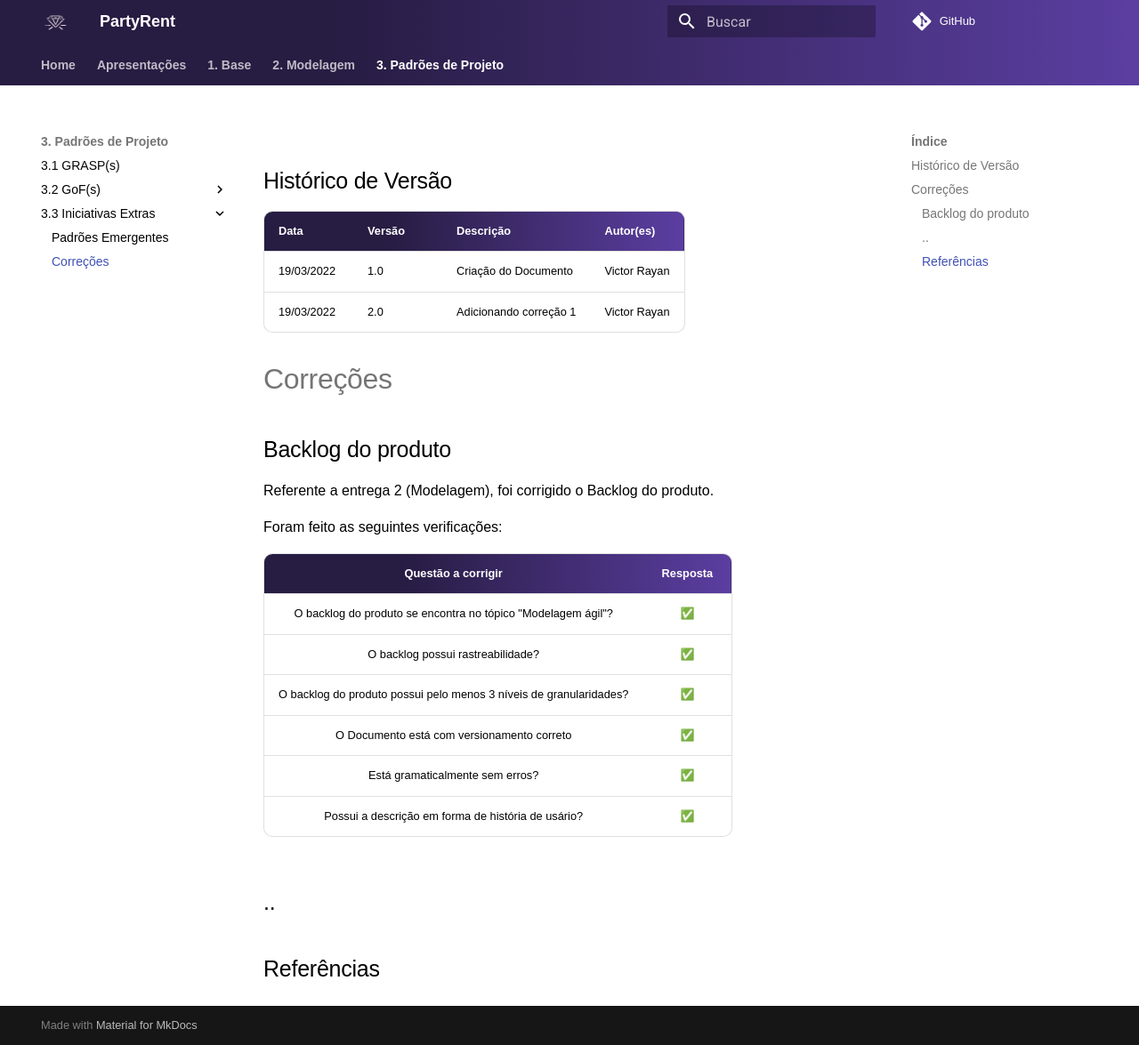
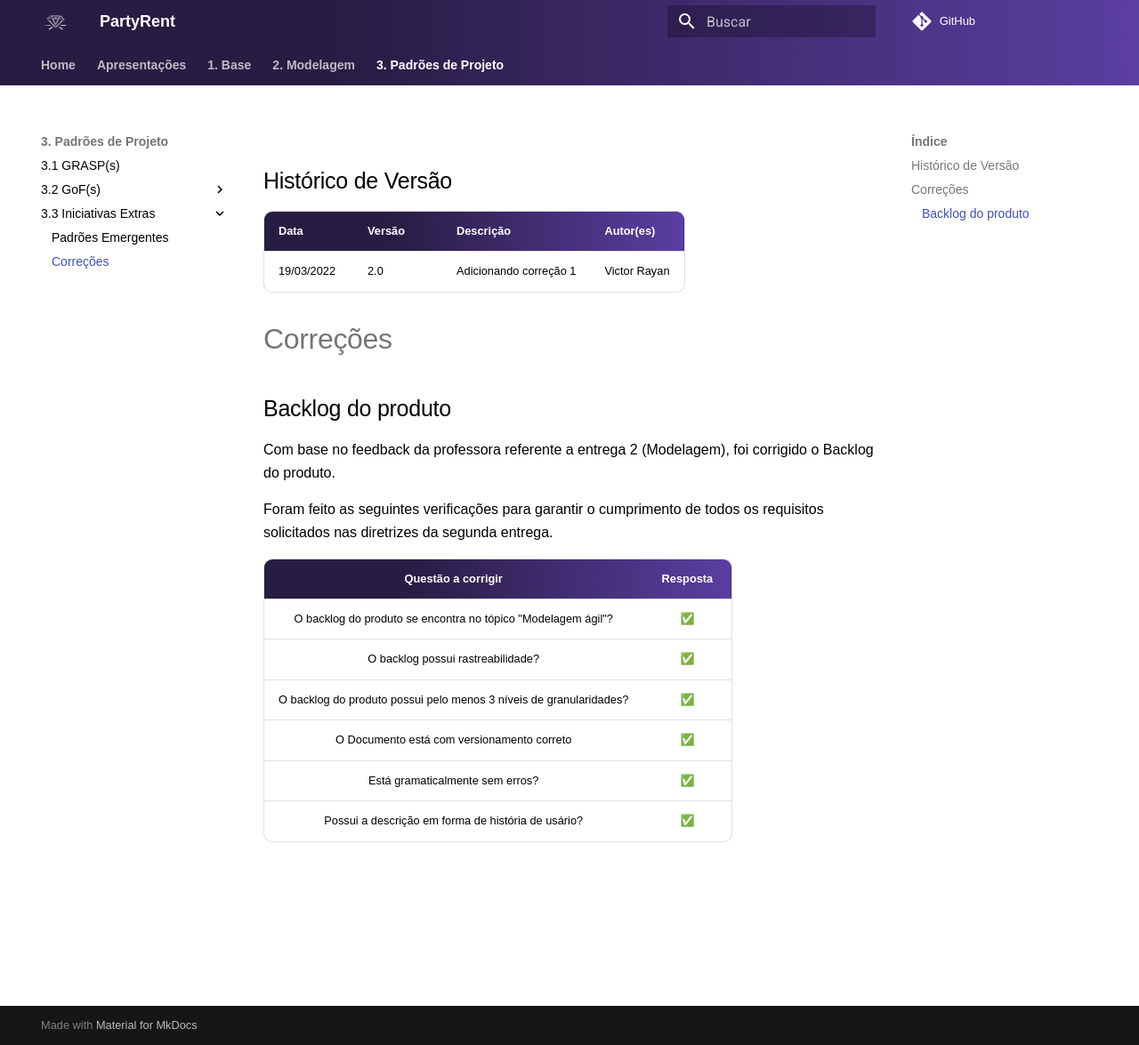
Before and after one commit to UnBArqDsw2021-2/2021.2_G7_-AluguelKitsFesta, an MkDocs documentation site: the page built from docs/padrao/correcoes.md, in a window 1280 px wide and 1175 px high. Shown: the whole window at 89% size. Built offline with MkDocs 1.6.1 and Material for MkDocs 9.7.7, drawn with Linux system fonts in a browser that asks for light colours; comment, search, counter and statistics services are not loaded.

Commit message:
Update correcoes.md

```diff
--- a/docs/padrao/correcoes.md
+++ b/docs/padrao/correcoes.md
@@ -2,16 +2,15 @@
 
 | Data       | Versão | Descrição                         | Autor(es)    |
 | ---------- | ------ | --------------------------------- | ------------ |
-| 19/03/2022 | 1.0    | Criação do Documento              | Victor Rayan |
 | 19/03/2022 | 2.0    | Adicionando correção 1            | Victor Rayan |
 
 # Correções
 
 ## Backlog do produto
 
-Referente a entrega 2 (Modelagem), foi corrigido o Backlog do produto.
+Com base no feedback da professora referente a entrega 2 (Modelagem), foi corrigido o Backlog do produto.
 
-Foram feito as seguintes verificações:
+Foram feito as seguintes verificações para garantir o cumprimento de todos os requisitos solicitados nas diretrizes da segunda entrega.
 
 | Questão a corrigir | Resposta |
 |:----:|:----:|
@@ -21,11 +20,3 @@ O backlog do produto possui pelo menos 3 níveis de granularidades?|✅|
 O Documento está com versionamento correto|✅|
 Está gramaticalmente sem erros?|✅|
 Possui a descrição em forma de história de usário? |✅|
-
-
-
-## ..
-
-## Referências
-
->
```
